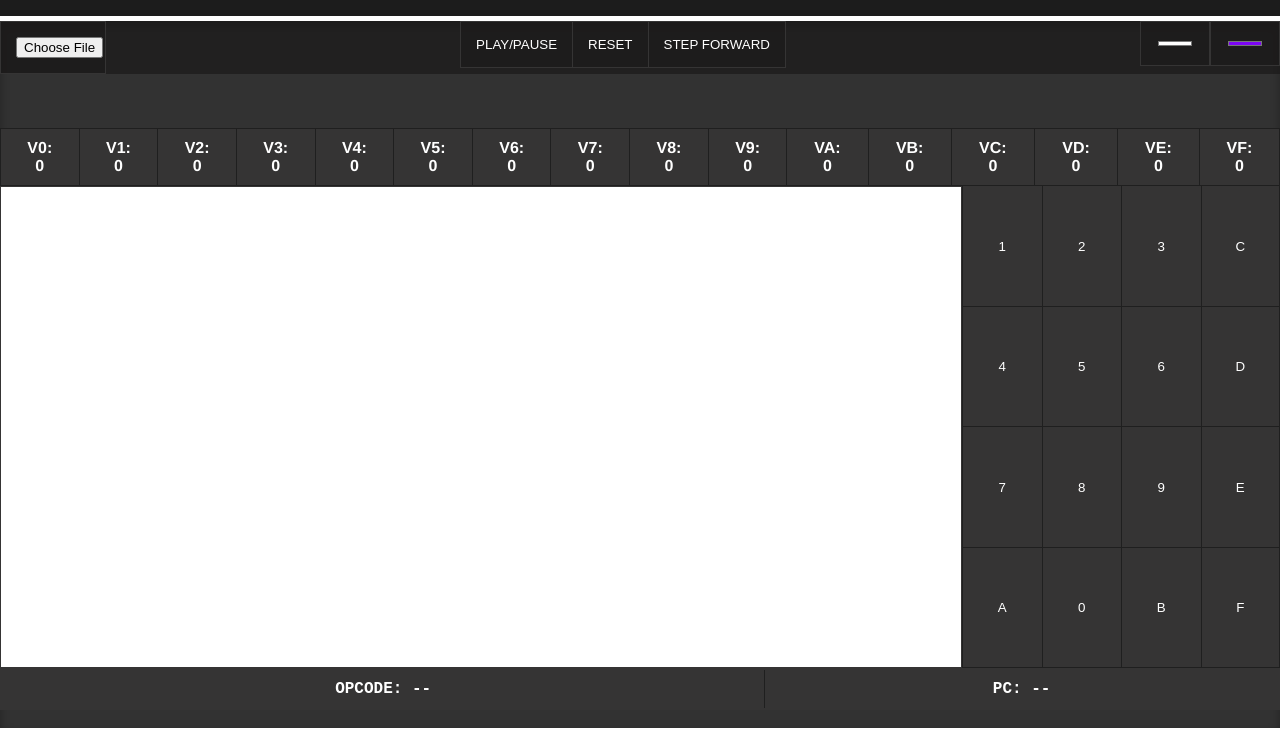
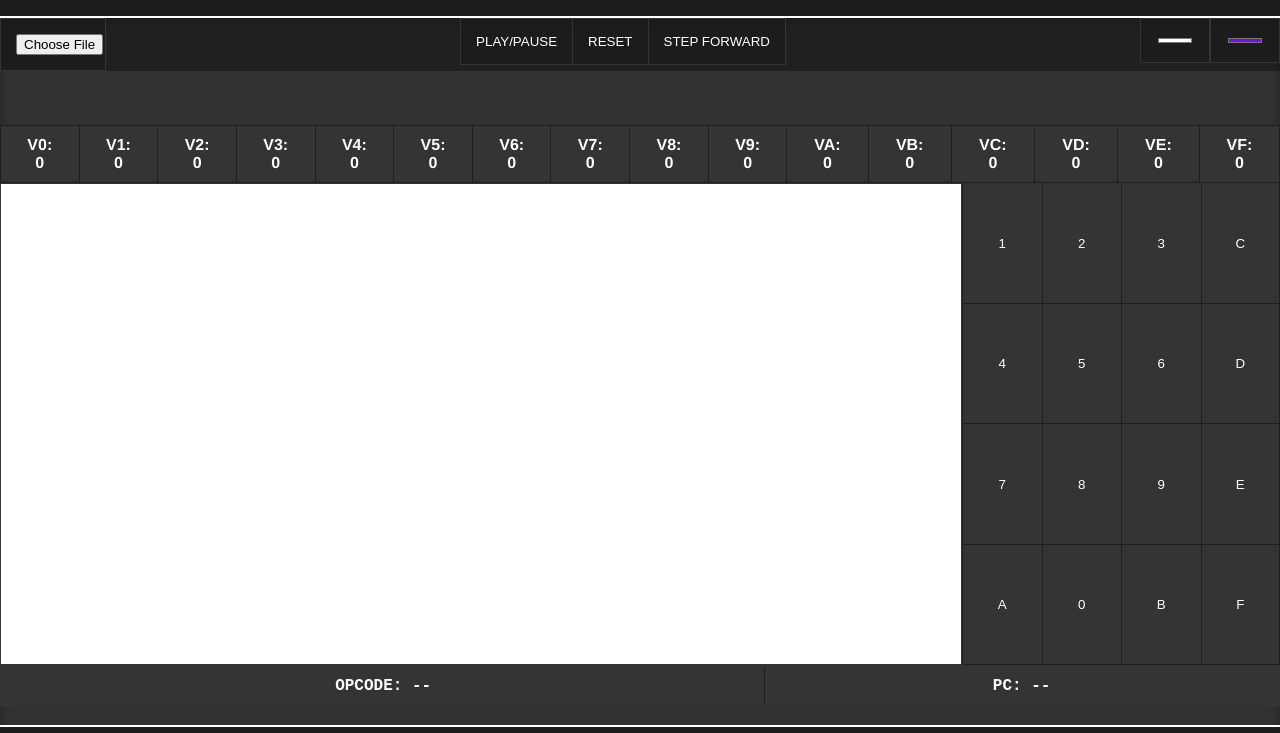
Before and after one commit to wiblwibl/cmpt276-chip8-emulator, a website: page index.html in a window 1280 px wide. Shown: the part 167-900 px from the top of the page. Drawn offline with Linux system fonts and the light colour scheme.

Commit message:
Border top/bottom 5px -> 2px

```diff
--- a/emulator.css
+++ b/emulator.css
@@ -11,8 +11,8 @@ body {
 
 #wrapper {
 	background: rgba(58, 58, 58, 0.75);
-	border-top: white 5px solid;
-	border-bottom: white 5px solid;
+	border-top: white 2px solid;
+	border-bottom: white 2px solid;
 	box-shadow: rgba(0,0,0,0.3) 0px 5px 10px inset;
 }
 
```
